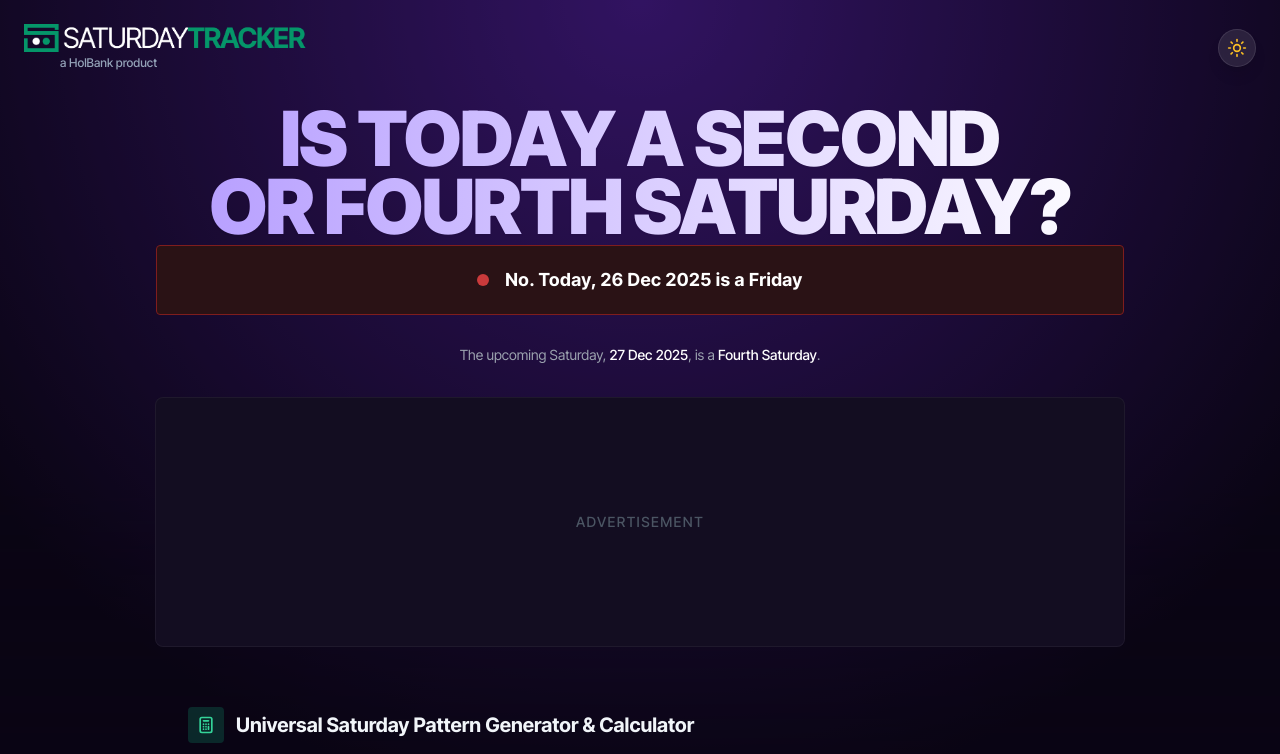
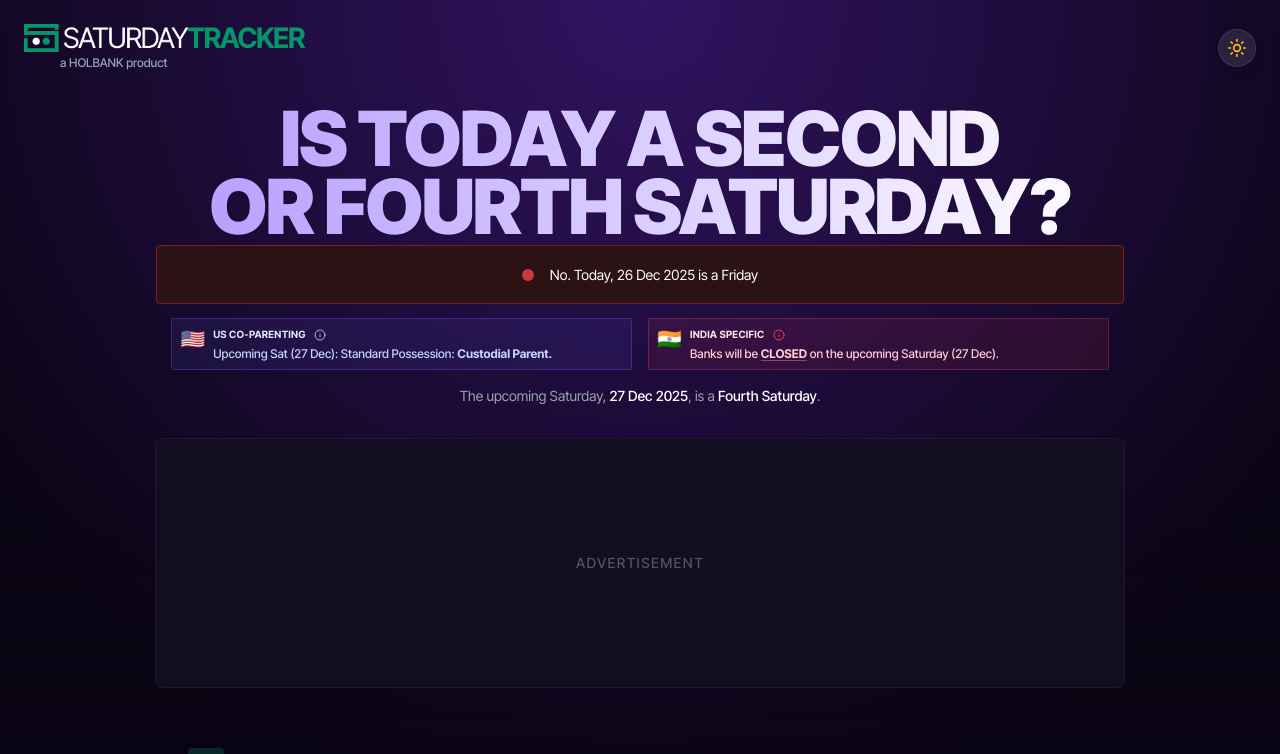
Before and after one commit to nakulpingale-ops/Saturday_Tracker, a React (Vite) app: page / in a window 1280 px wide. Shown: the top 754 px of the page. Built offline with nearby package versions, Linux system fonts and the light colour scheme.

Commit message:
Updated content

```diff
--- a/components/ContextCards.tsx
+++ b/components/ContextCards.tsx
@@ -1,4 +1,4 @@
-import React from 'react';
+import React, { useMemo } from 'react';
 import { Info } from 'lucide-react';
 
 interface ContextCardsProps {
@@ -7,24 +7,45 @@ interface ContextCardsProps {
     isFourthSaturday: boolean;
 }
 
-const ContextCards: React.FC<ContextCardsProps> = ({ date, isSecondSaturday, isFourthSaturday }) => {
-    const isSaturday = date.getDay() === 6;
+const ContextCards: React.FC<ContextCardsProps> = ({ date }) => {
+    // 1. Determine Target Date (Today if Sat, else Next Sat)
+    const isTodaySaturday = date.getDay() === 6;
 
-    // Logic for India Banking Card
-    const showIndiaCard = isSecondSaturday || isFourthSaturday;
+    const targetDate = useMemo(() => {
+        if (isTodaySaturday) return date;
 
-    // Logic for US Custody Card
-    const day = date.getDate();
+        const d = new Date(date);
+        d.setDate(d.getDate() + 1); // Start from tomorrow
+
+        // Find next Saturday
+        while (d.getDay() !== 6) {
+            d.setDate(d.getDate() + 1);
+        }
+        return d;
+    }, [date, isTodaySaturday]);
+
+    // 2. Format Target Date for display
+    const targetDateString = new Intl.DateTimeFormat('en-GB', {
+        day: 'numeric',
+        month: 'short'
+    }).format(targetDate);
+
+    // 3. Calculate Status for Target Date
+    const day = targetDate.getDate();
     const weekNumber = Math.ceil(day / 7);
-    const isCustodial = weekNumber === 2 || weekNumber === 4;
 
-    if (!isSaturday) {
-        return null;
-    }
+    // US Logic
+    const isCustodial = weekNumber === 2 || weekNumber === 4; // 2nd & 4th
+    const usStatusText = isCustodial ? 'Custodial Parent' : 'Non-Custodial Parent';
+
+    // India Logic
+    const isSecondSat = weekNumber === 2;
+    const isFourthSat = weekNumber === 4;
+    const isIndiaHoliday = isSecondSat || isFourthSat;
 
     return (
         <div className="flex flex-col md:flex-row justify-center gap-4 w-full mt-0 px-1">
-            {/* US Custody Card - ALWAYS VISIBLE (Indigo Theme) */}
+            {/* US Custody Card - ALWAYS VISIBLE */}
             <div className="flex items-start gap-2 p-2 bg-indigo-500/5 dark:bg-indigo-500/10 border border-indigo-500/30 rounded-[2px] animate-fade-in shadow-sm w-full md:w-[48%]">
                 <span className="text-xl shrink-0 leading-none select-none mt-0.5" role="img" aria-label="US Flag">🇺🇸</span>
                 <div className="flex-1 text-left">
@@ -33,22 +54,45 @@ const ContextCards: React.FC<ContextCardsProps> = ({ date, isSecondSaturday, isF
                         <Info className="w-3 h-3 text-indigo-400 dark:text-indigo-300" />
                     </div>
                     <p className="text-xs text-indigo-900 dark:text-indigo-200 leading-tight font-medium">
-                        Standard Possession: Typically a <span className="font-bold">{isCustodial ? 'Custodial Parent' : 'Non-Custodial Parent'} weekend.</span>
+                        {isTodaySaturday ? (
+                            <>Standard Possession: Typically a <span className="font-bold">{usStatusText} weekend.</span></>
+                        ) : (
+                            <>Upcoming Sat ({targetDateString}): Standard Possession: <span className="font-bold">{usStatusText}.</span></>
+                        )}
                     </p>
                 </div>
             </div>
 
-            {/* India Banking Card - CONDITIONAL (Rose Theme) */}
-            {showIndiaCard && (
-                <div className="flex items-start gap-2 p-2 bg-rose-500/5 dark:bg-rose-500/10 border border-rose-500/30 rounded-[2px] animate-fade-in shadow-sm w-full md:w-[48%]">
+            {/* India Banking Card - ALWAYS VISIBLE (Dynamic Content) */}
+            {/* Logic:
+                - If Today is Saturday: Show ONLY if Holiday (Closed). Hide otherwise.
+                - If Today is Weekday: Show ALWAYS. (Closed or Open).
+            */}
+            {(isTodaySaturday ? isIndiaHoliday : true) && (
+                <div className={`flex items-start gap-2 p-2 border rounded-[2px] animate-fade-in shadow-sm w-full md:w-[48%] ${isIndiaHoliday
+                    ? 'bg-rose-500/5 dark:bg-rose-500/10 border-rose-500/30'
+                    : 'bg-emerald-500/5 dark:bg-emerald-500/10 border-emerald-500/30'
+                    }`}>
                     <span className="text-xl shrink-0 leading-none select-none mt-0.5" role="img" aria-label="India Flag">🇮🇳</span>
                     <div className="flex-1 text-left">
                         <div className="flex items-center gap-2 mb-1">
-                            <h4 className="font-bold text-rose-900 dark:text-rose-100 text-[10px] uppercase tracking-wide">India Specific</h4>
-                            <Info className="w-3 h-3 text-rose-400 dark:text-rose-500" />
+                            <h4 className={`font-bold text-[10px] uppercase tracking-wide ${isIndiaHoliday ? 'text-rose-900 dark:text-rose-100' : 'text-emerald-900 dark:text-emerald-100'
+                                }`}>India Specific</h4>
+                            <Info className={`w-3 h-3 ${isIndiaHoliday ? 'text-rose-400 dark:text-rose-500' : 'text-emerald-400 dark:text-emerald-500'
+                                }`} />
                         </div>
-                        <p className="text-xs text-rose-900 dark:text-rose-200 leading-tight font-medium">
-                            Banks are <span className="font-bold underline decoration-rose-400/50 underline-offset-2">CLOSED</span> today on account of the {isSecondSaturday ? 'Second' : 'Fourth'} Saturday.
+
+                        <p className={`text-xs leading-tight font-medium ${isIndiaHoliday ? 'text-rose-900 dark:text-rose-200' : 'text-emerald-900 dark:text-emerald-200'
+                            }`}>
+                            {isTodaySaturday ? (
+                                <>Banks are <span className="font-bold underline decoration-rose-400/50 underline-offset-2">CLOSED</span> today on account of the {isSecondSat ? 'Second' : 'Fourth'} Saturday.</>
+                            ) : (
+                                <>
+                                    Banks will be <span className={`font-bold ${isIndiaHoliday ? 'underline decoration-rose-400/50 underline-offset-2' : ''}`}>
+                                        {isIndiaHoliday ? 'CLOSED' : 'OPEN'}
+                                    </span> on the upcoming Saturday ({targetDateString}).
+                                </>
+                            )}
                         </p>
                     </div>
                 </div>
--- a/components/FAQ.tsx
+++ b/components/FAQ.tsx
@@ -74,9 +74,11 @@ const FAQ: React.FC = () => {
 
   return (
     <section className="w-full max-w-[1000px] mx-auto px-4 mb-32 relative z-10">
-      <div className="flex items-center gap-3 mb-6 justify-center md:justify-start pl-2">
-        <HelpCircle className="w-8 h-8 text-slate-900 dark:text-white" />
-        <h3 className="text-3xl font-bold text-slate-900 dark:text-white uppercase tracking-tight transition-colors duration-300">
+      <div className="flex items-center mb-6 justify-start px-6">
+        <span className="bg-emerald-500/10 dark:bg-emerald-500/20 text-emerald-500 dark:text-emerald-400 p-2 rounded mr-3">
+          <HelpCircle className="w-5 h-5" />
+        </span>
+        <h3 className="text-xl font-bold text-slate-900 dark:text-white tracking-tight transition-colors duration-300">
           FAQs
         </h3>
       </div>
--- a/components/Header.tsx
+++ b/components/Header.tsx
@@ -32,7 +32,7 @@ const Header: React.FC<HeaderProps> = ({ isDarkMode, toggleTheme }) => {
 
 
         </div>
-        <span className="text-[12px] text-slate-500 dark:text-slate-400 font-medium ml-[27px] md:ml-[36px]">a HolBank product</span>
+        <span className="text-[12px] text-slate-500 dark:text-slate-400 font-medium ml-[27px] md:ml-[36px]">a HOLBANK product</span>
       </a>
 
       {/* Theme Toggle Button - Now using SVGs so they are never invisible */}
--- a/components/Hero.tsx
+++ b/components/Hero.tsx
@@ -126,23 +126,23 @@ const Hero: React.FC<HeroProps> = ({ isDarkMode }) => {
       {/* Status Bar */}
       <div className={`
         w-full max-w-[1000px] py-5 px-6 rounded
-        flex flex-row items-center justify-start md:justify-center gap-4
+        flex flex-row items-center justify-center gap-4
         border transition-all duration-300 mb-[14px] backdrop-blur-sm
         ${statusColorClass} ${statusBorderClass} ${shadowClass}
       `}>
         <div className={`w-3 h-3 rounded-full ${indicatorColorClass} animate-pulse shrink-0`}></div>
-        <span className="text-sm sm:text-lg font-bold tracking-wide text-left md:text-center leading-tight">
+        <span className="text-sm font-normal text-center leading-tight">
           {(() => {
             if (isSecondSaturday) {
               return (
                 <>
-                  Yes. Today, {displayDate} is a <span className="block md:inline">Second Saturday</span>
+                  Yes. Today, {displayDate} is a Second Saturday
                 </>
               );
             } else if (isFourthSaturday) {
               return (
                 <>
-                  Yes. Today, {displayDate} is a <span className="block md:inline">Fourth Saturday</span>
+                  Yes. Today, {displayDate} is a Fourth Saturday
                 </>
               );
             } else {
@@ -152,14 +152,14 @@ const Hero: React.FC<HeroProps> = ({ isDarkMode }) => {
                 const ordinal = weekNumber === 1 ? "1st" : weekNumber === 3 ? "3rd" : "5th";
                 return (
                   <>
-                    No. Today, {displayDate} is the <span className="block md:inline">{ordinal} Saturday</span>
+                    No. Today, {displayDate} is the {ordinal} Saturday
                   </>
                 );
               } else {
                 const currentWeekday = new Intl.DateTimeFormat('en-GB', { weekday: 'long' }).format(today);
                 return (
                   <>
-                    No. Today, {displayDate} is a <span className="block md:inline">{currentWeekday}</span>
+                    No. Today, {displayDate} is a {currentWeekday}
                   </>
                 );
               }
```
